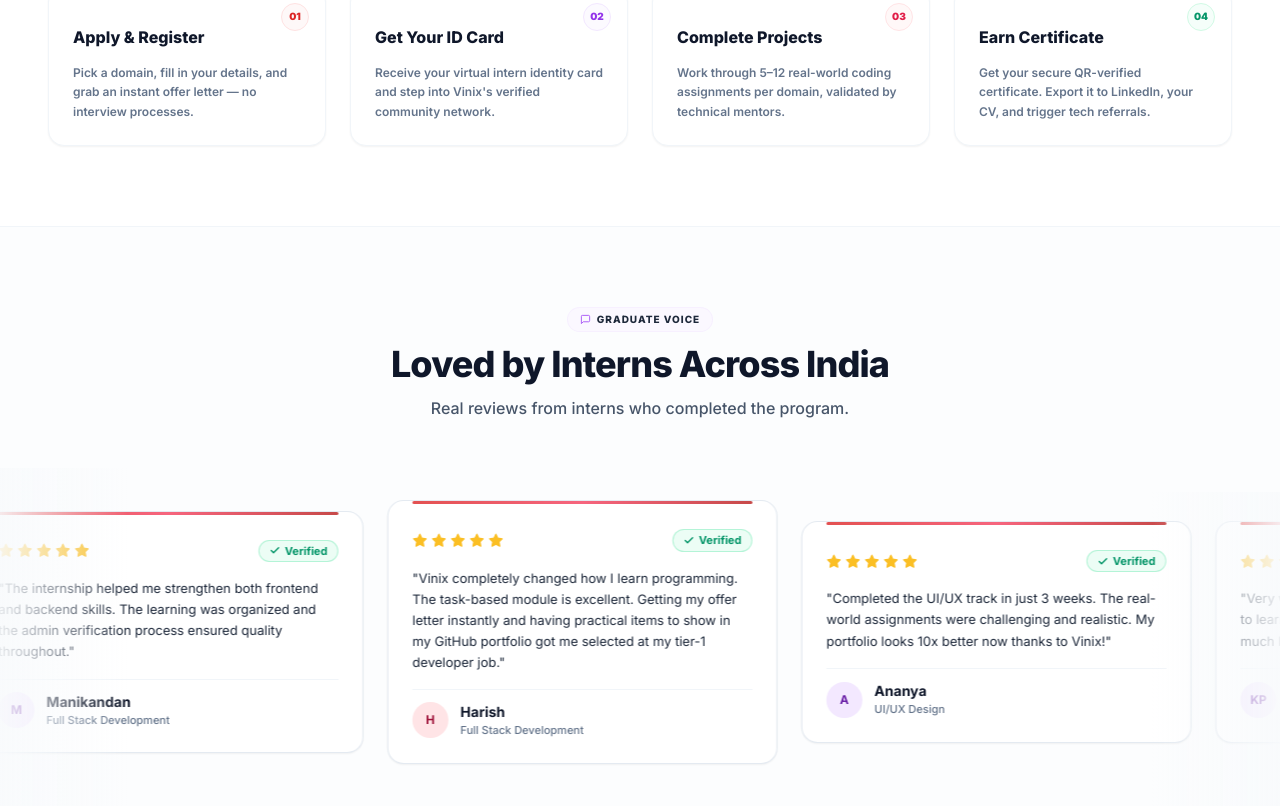
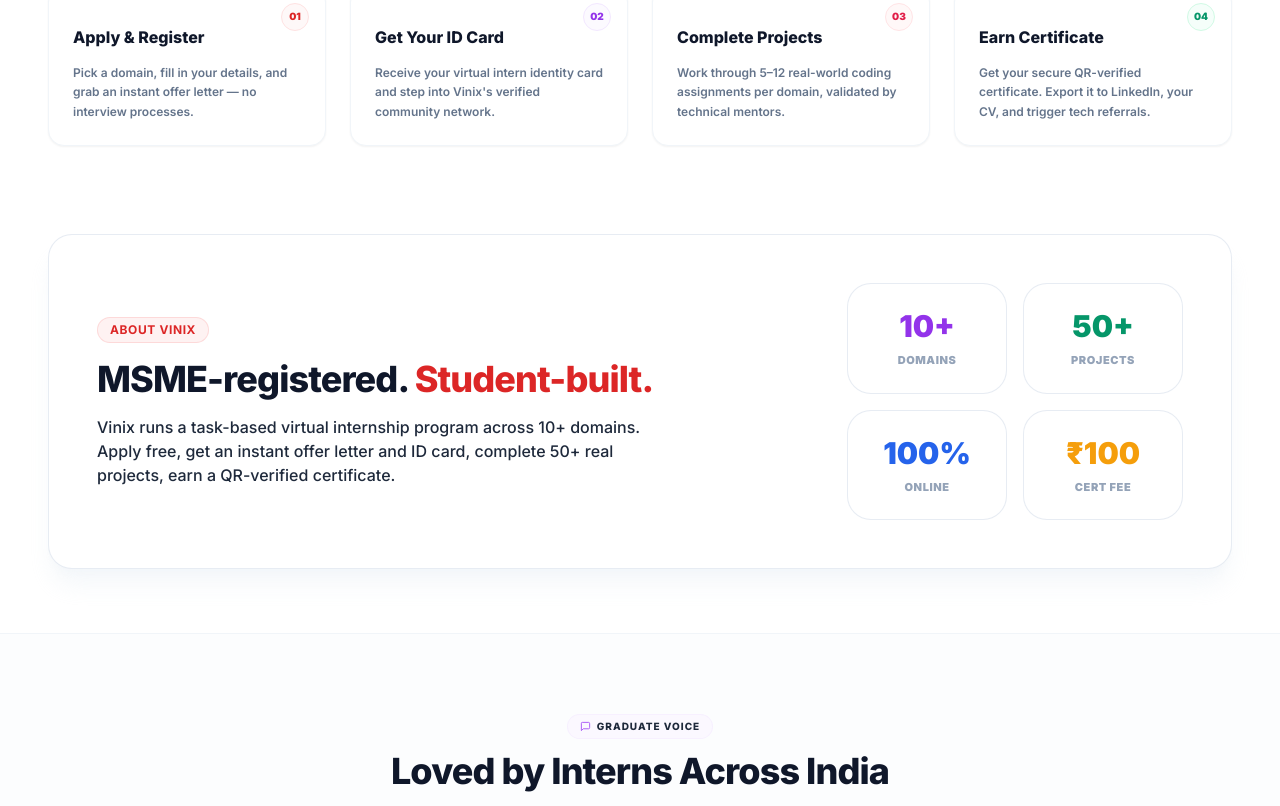
Before and after one commit to VISHAL-63449/vinix, a React (Vite) app: page / in a window 1280 px wide. Shown: the part 1977-2783 px from the top of the page. Built offline with nearby package versions, Linux system fonts and the light colour scheme; no server answers; a web font is replaced by a local one.

Commit message:
Add About Vinix MSME banner card with 100 cert fee below How It Works

```diff
--- a/src/pages/Home.tsx
+++ b/src/pages/Home.tsx
@@ -884,6 +884,51 @@ export const Home: React.FC = () => {
                 </div>
             </section>
 
+            {/* ═══════ ABOUT VINIX / MSME & PROGRAM METRICS BANNER ═══════ */}
+            <section className="pb-16 pt-2 max-w-7xl mx-auto px-6 lg:px-12 relative z-10">
+                <div className="bg-white dark:bg-slate-900 border border-slate-200/80 dark:border-slate-800 rounded-3xl p-6 sm:p-10 lg:p-12 shadow-xl shadow-slate-100/80 dark:shadow-none flex flex-col lg:flex-row items-center justify-between gap-8 lg:gap-12 select-none">
+                    {/* Left: About Intro */}
+                    <div className="flex-1 text-left">
+                        <div className="inline-flex items-center px-3 py-1 bg-red-50 dark:bg-red-950/40 border border-red-200/60 dark:border-red-900/40 rounded-full text-[10.5px] sm:text-xs font-bold uppercase tracking-wider text-red-600 dark:text-red-400 mb-3 sm:mb-4">
+                            ABOUT VINIX
+                        </div>
+                        <h2 className="text-2xl sm:text-3xl lg:text-4xl font-extrabold text-slate-900 dark:text-white tracking-tight leading-tight mb-3 sm:mb-4">
+                            MSME-registered. <span className="text-red-600 dark:text-red-500">Student-built.</span>
+                        </h2>
+                        <p className="text-slate-650 dark:text-slate-350 text-xs sm:text-sm lg:text-base leading-relaxed font-medium max-w-xl">
+                            Vinix runs a task-based virtual internship program across 10+ domains. Apply free, get an instant offer letter and ID card, complete 50+ real projects, earn a QR-verified certificate.
+                        </p>
+                    </div>
+
+                    {/* Right: 4 Rounded Stat Cards (2x2) */}
+                    <div className="w-full lg:w-auto grid grid-cols-2 gap-3.5 sm:gap-4 flex-shrink-0">
+                        {/* 10+ DOMAINS */}
+                        <div className="bg-white dark:bg-slate-950/60 border border-slate-200/80 dark:border-slate-800 rounded-2xl sm:rounded-3xl p-5 sm:p-6 min-w-[130px] sm:min-w-[160px] flex flex-col items-center justify-center text-center shadow-xs hover:border-purple-300 dark:hover:border-purple-800/60 transition-colors">
+                            <span className="text-2xl sm:text-3xl font-black text-purple-600 dark:text-purple-400 leading-none">10+</span>
+                            <span className="text-[10px] sm:text-[11px] font-black text-slate-400 dark:text-slate-500 tracking-wider uppercase mt-2">DOMAINS</span>
+                        </div>
+
+                        {/* 50+ PROJECTS */}
+                        <div className="bg-white dark:bg-slate-950/60 border border-slate-200/80 dark:border-slate-800 rounded-2xl sm:rounded-3xl p-5 sm:p-6 min-w-[130px] sm:min-w-[160px] flex flex-col items-center justify-center text-center shadow-xs hover:border-emerald-300 dark:hover:border-emerald-800/60 transition-colors">
+                            <span className="text-2xl sm:text-3xl font-black text-emerald-600 dark:text-emerald-400 leading-none">50+</span>
+                            <span className="text-[10px] sm:text-[11px] font-black text-slate-400 dark:text-slate-500 tracking-wider uppercase mt-2">PROJECTS</span>
+                        </div>
+
+                        {/* 100% ONLINE */}
+                        <div className="bg-white dark:bg-slate-950/60 border border-slate-200/80 dark:border-slate-800 rounded-2xl sm:rounded-3xl p-5 sm:p-6 min-w-[130px] sm:min-w-[160px] flex flex-col items-center justify-center text-center shadow-xs hover:border-blue-300 dark:hover:border-blue-800/60 transition-colors">
+                            <span className="text-2xl sm:text-3xl font-black text-blue-600 dark:text-blue-400 leading-none">100%</span>
+                            <span className="text-[10px] sm:text-[11px] font-black text-slate-400 dark:text-slate-500 tracking-wider uppercase mt-2">ONLINE</span>
+                        </div>
+
+                        {/* ₹100 CERT FEE */}
+                        <div className="bg-white dark:bg-slate-950/60 border border-slate-200/80 dark:border-slate-800 rounded-2xl sm:rounded-3xl p-5 sm:p-6 min-w-[130px] sm:min-w-[160px] flex flex-col items-center justify-center text-center shadow-xs hover:border-amber-300 dark:hover:border-amber-800/60 transition-colors">
+                            <span className="text-2xl sm:text-3xl font-black text-amber-500 dark:text-amber-400 leading-none">₹100</span>
+                            <span className="text-[10px] sm:text-[11px] font-black text-slate-400 dark:text-slate-500 tracking-wider uppercase mt-2">CERT FEE</span>
+                        </div>
+                    </div>
+                </div>
+            </section>
+
             {/* ═══════ REVIEWS SECTION ═══════ */}
             <section id="reviews" className="py-20 border-t border-slate-100 dark:border-slate-900 bg-slate-50/40 dark:bg-slate-900/10 relative z-10 overflow-hidden">
                 <div className="max-w-7xl mx-auto px-6 lg:px-12">
```
